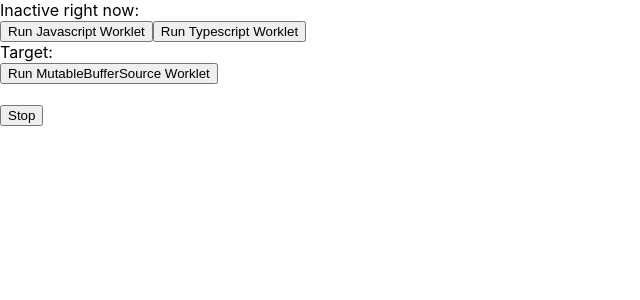
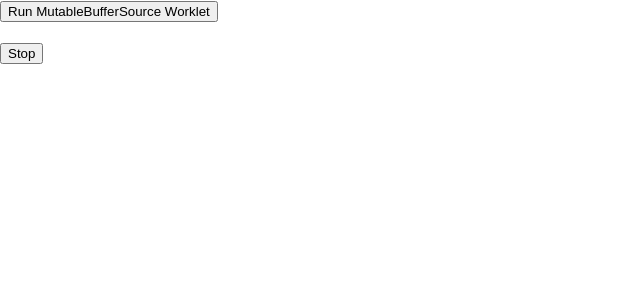
Before and after one commit to thurinus/worklet-custom-sourcenode, a React (Create React App) app: page / in a window 1280 px wide. Shown: the top 300 px of the page, without its empty margins (0-640 px from the left). Built offline with nearby package versions, Linux system fonts and the light colour scheme.

Commit message:
remove some cruft

```diff
--- a/src/App.tsx
+++ b/src/App.tsx
@@ -20,40 +20,6 @@ function App() {
     });
     activeNodes.current.clear();
     clearInterval(intervalHandle.current);
-  }, []);
-
-  const onJsWorklet = useCallback(() => {
-    const context = getContext();
-    context.audioWorklet
-      .addModule(
-        new URL("./audioworklets/JavascriptWorklet.worklet", import.meta.url)
-      )
-      .then(() => {
-        console.log(`js worklet loaded`);
-        const node = new AudioWorkletNode(context, "javascript-worklet");
-        node.connect(context.destination);
-        activeNodes.current.add(node);
-      })
-      .catch((e) => {
-        console.log(`error loading JS worklet: ${e}`);
-      });
-  }, []);
-
-  const onTsWorklet = useCallback(() => {
-    const context = getContext();
-    context.audioWorklet
-      .addModule(
-        new URL("./audioworklets/TypescriptWorklet.worklet", import.meta.url)
-      )
-      .then(() => {
-        console.log(`TS worklet loaded`);
-        const node = new AudioWorkletNode(context, "typescript-worklet");
-        node.connect(context.destination);
-        activeNodes.current.add(node);
-      })
-      .catch((e) => {
-        console.log(`error loading TS worklet: ${e}`);
-      });
   }, []);
 
   const onMutableBufferSourceWorklet = useCallback(async () => {
@@ -107,13 +73,6 @@ function App() {
   return (
     <div className="App">
       <div>
-        Inactive right now:
-        <br />
-        <button onClick={onJsWorklet}>Run Javascript Worklet</button>
-        <button onClick={onTsWorklet}>Run Typescript Worklet</button>
-      </div>
-      <div>
-        Target: <br />
         <button onClick={onMutableBufferSourceWorklet}>
           Run MutableBufferSource Worklet
         </button>
--- a/src/audioworklets/MutableBufferSource.worklet.ts
+++ b/src/audioworklets/MutableBufferSource.worklet.ts
@@ -22,16 +22,18 @@ class MutableBufferSource extends AudioWorkletProcessor {
           );
         } else {
           const offset = this.samples[0].length;
+          let lastOffset = 0;
           // cycle channels
           console.log(`jlim about to concat samples with offset: ${offset}`);
           for (let c = 0; c < this.samples.length; c++) {
             console.log(`jlim adding to sample channel ${c}`);
             for (let s = 0; s < data[c].length; s++) {
-              this.samples[c][s + offset] = data[c][s];
+              lastOffset = s + offset;
+              this.samples[c][lastOffset] = data[c][s];
             }
           }
           console.log(
-            `jlim post added samples. now sample length is ${this.samples[0].length}`
+            `jlim post added samples. now sample length is ${this.samples[0].length}, lastoffset was: ${lastOffset}`
           );
         }
         break;
```
